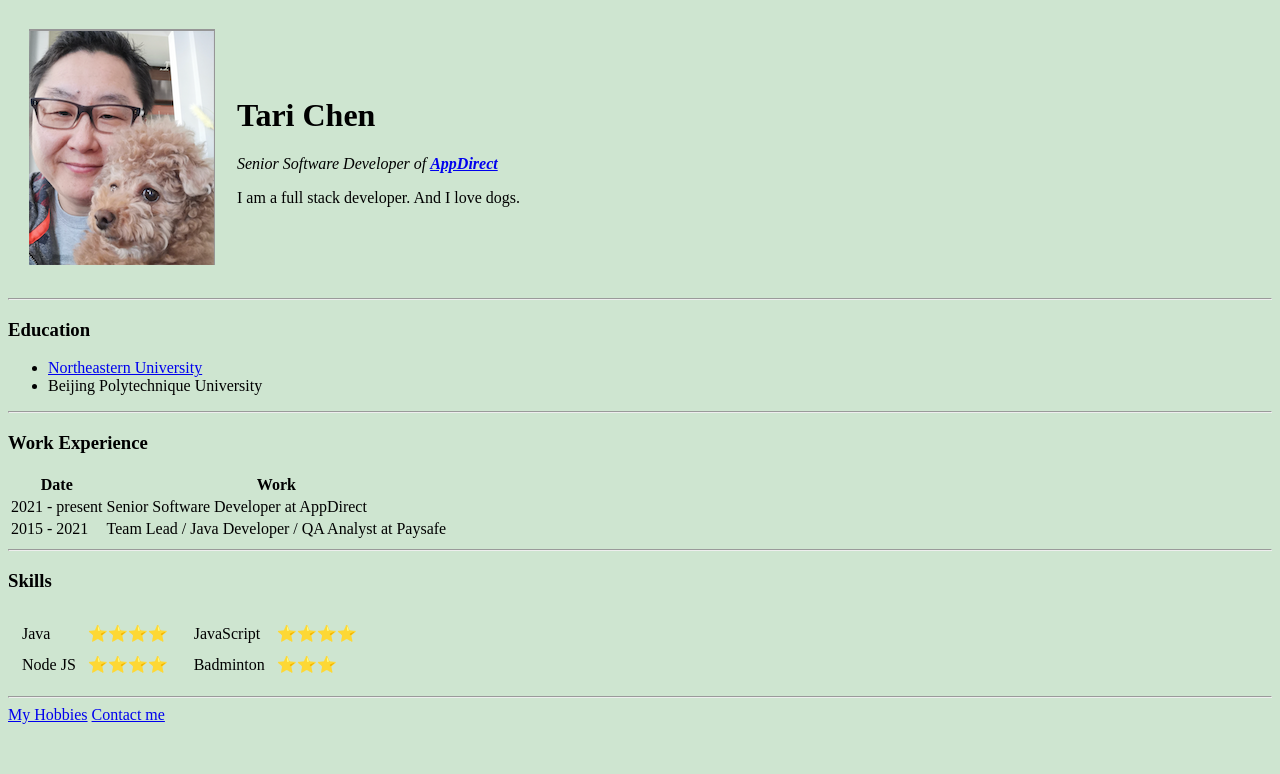
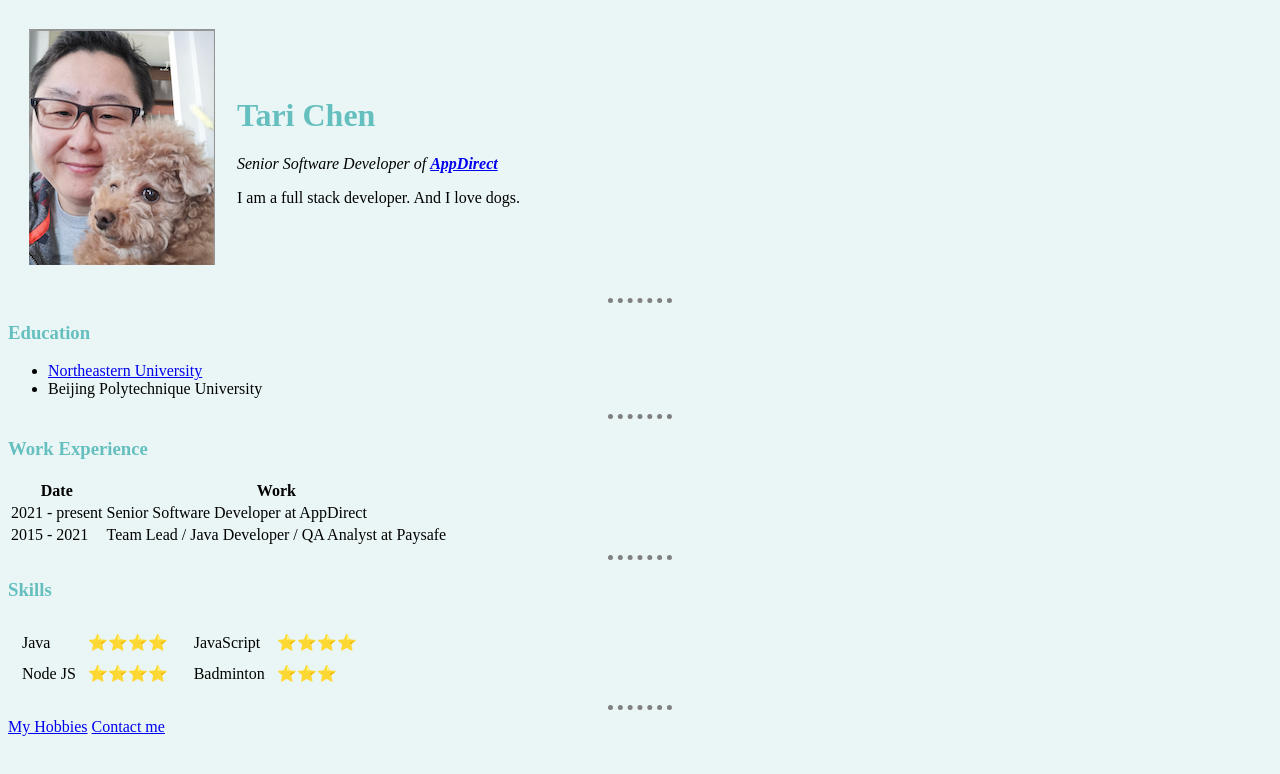
Before and after one commit to Tarichen/cv, a plain HTML site: page index.html in a window 1280 px wide. Drawn offline with Linux system fonts and the light colour scheme.

Commit message:
Added style
Added style css to change the look of the pages

```diff
--- /dev/null
+++ b/css/styles.css
@@ -0,0 +1,18 @@
+body {
+  background-color: #EAF6F6;
+}
+
+h1 {
+  color: #66BFBF;
+}
+
+h3 {
+  color:#66BFBF;
+}
+
+hr {
+  border-style: dotted none none none;
+  border-color: grey;
+  border-width: 5px;
+  width:5%
+}
--- a/index.html
+++ b/index.html
@@ -4,9 +4,10 @@
 <head>
   <meta charset="utf-8">
   <title>Tari's Personal Site</title>
+  <link rel="stylesheet" href="css/styles.css">
 </head>
 
-<body style="background-color: #CEE5D0">
+<body>
   <table cellspacing="20">
     <tr>
       <td><img src="images/tari_chen.png", alt="tari profile picture"></td>
```
Also changed, not shown: contact.html (+1 -0 lines), hobbies.html (+1 -0 lines).
